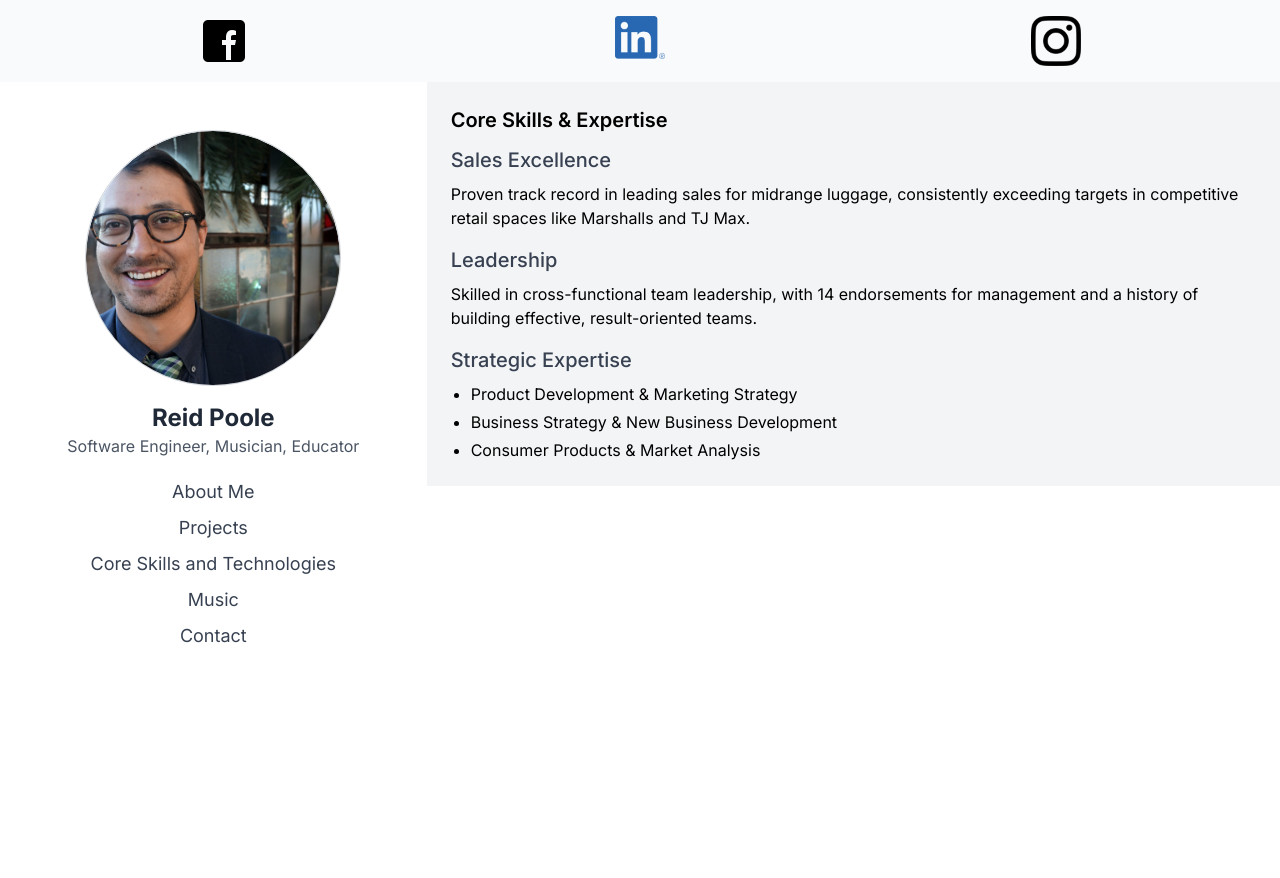
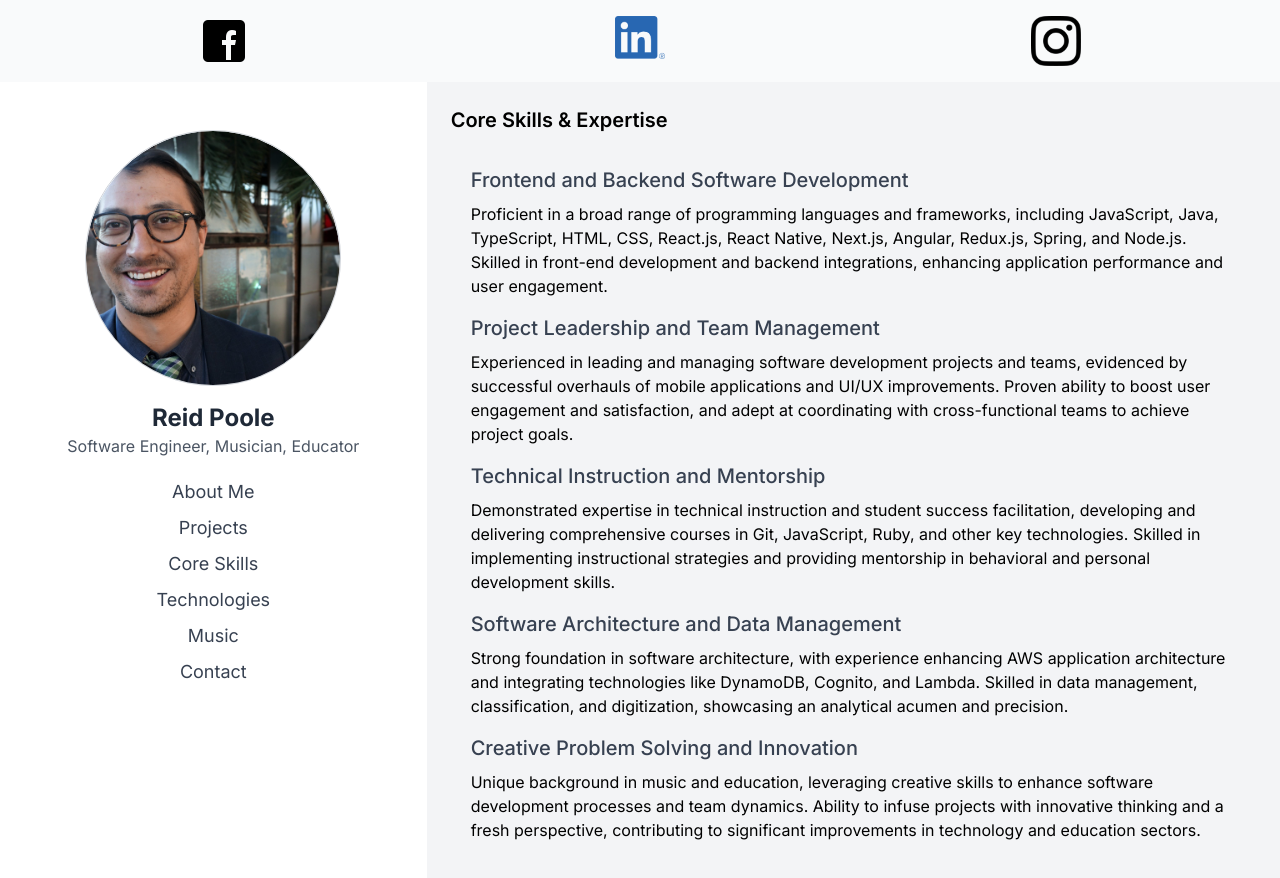
Before and after one commit to rpoole444/personal-website, a Next.js app: page /skills in a window 1280 px wide. Shown: the top 878 px of the page. Before the commit the page ends 800 px from the top, so only its background shows below. Built offline with nearby package versions, Linux system fonts and the light colour scheme.

Commit message:
add technologies page and finish skills page

```diff
--- a/src/app/skills/page.tsx
+++ b/src/app/skills/page.tsx
@@ -13,22 +13,31 @@ const Skills = () => {
           <Navbar />
           <section id='skills' className="bg-gray-100 p-6 w-2/3 h-full">
             <h2 className='text-xl text-grey-800 font-semibold mb-3'>Core Skills & Expertise</h2>
-            <div className='space-y-4'>
+            <div className='space-y-4 p-5'>
               <div className="skill-category">
-                <h3 className='text-xl text-gray-700 font-medium mb-2'>Sales Excellence</h3>
-                <p>Proven track record in leading sales for midrange luggage, consistently exceeding targets in competitive retail spaces like Marshalls and TJ Max.</p>
+                <h3 className='text-xl text-gray-700 font-medium mb-2'>Frontend and Backend Software Development</h3>
+                  <p>
+                    Proficient in a broad range of programming languages and frameworks, including JavaScript, Java, TypeScript, HTML, CSS, React.js, React Native, Next.js, Angular, Redux.js, Spring, and Node.js. Skilled in front-end development and backend integrations, enhancing application performance and user engagement.
+                  </p>
               </div>
               <div className="skill-category">
-                <h3 className='text-xl text-gray-700 font-medium mb-2'>Leadership</h3>
-                <p>Skilled in cross-functional team leadership, with 14 endorsements for management and a history of building effective, result-oriented teams.</p>
+                <h3 className='text-xl text-gray-700 font-medium mb-2'>Project Leadership and Team Management</h3>
+                <p>
+                  Experienced in leading and managing software development projects and teams, evidenced by successful overhauls of mobile applications and UI/UX improvements. Proven ability to boost user engagement and satisfaction, and adept at coordinating with cross-functional teams to achieve project goals.</p>
               </div>
               <div className="skill-category">
-                <h3 className='text-xl text-gray-700 font-medium mb-2'>Strategic Expertise</h3>
-                <ul className='list-disc ml-5 space-y-1'>
-                  <li>Product Development & Marketing Strategy</li>
-                  <li>Business Strategy & New Business Development</li>
-                  <li>Consumer Products & Market Analysis</li>
-                </ul>
+                <h3 className='text-xl text-gray-700 font-medium mb-2'>Technical Instruction and Mentorship</h3>
+                <p>
+                  Demonstrated expertise in technical instruction and student success facilitation, developing and delivering comprehensive courses in Git, JavaScript, Ruby, and other key technologies. Skilled in implementing instructional strategies and providing mentorship in behavioral and personal development skills.
+                </p>
+              </div>
+              <div className="skill-category">
+                <h3 className='text-xl text-gray-700 font-medium mb-2'>Software Architecture and Data Management</h3>
+                  Strong foundation in software architecture, with experience enhancing AWS application architecture and integrating technologies like DynamoDB, Cognito, and Lambda. Skilled in data management, classification, and digitization, showcasing an analytical acumen and precision.
+              </div>
+              <div className="skill-category">
+                <h3 className='text-xl text-gray-700 font-medium mb-2'>Creative Problem Solving and Innovation</h3>
+                  Unique background in music and education, leveraging creative skills to enhance software development processes and team dynamics. Ability to infuse projects with innovative thinking and a fresh perspective, contributing to significant improvements in technology and education sectors.
               </div>
             </div>
           </section>
--- /dev/null
+++ b/src/app/technologies/page.tsx
@@ -0,0 +1,28 @@
+import Navbar from "@/components/Navbar";
+import SocialMedia from "@/components/SocialMedia";
+import Head from "next/head";
+
+
+const Technologies = () => {
+  return (
+    <>
+      <Head>
+        <title>About Me - Reid Poole</title>
+      </Head>
+      <SocialMedia />
+        <div className='flex row'>
+          <Navbar />
+          <h2 id="skills" className="text-2xl font-bold text-center text-gray-800 my-8">
+            Technologies
+          </h2>
+          <div className="overflow-x-auto">
+            <section className="flex gap-6 justify-center items-center py-5">
+              <p>Add icons for each Tech here!</p>
+            </section>
+          </div>
+        </div>
+    </>
+  )
+}
+
+export default Technologies;
--- a/src/components/Navbar.tsx
+++ b/src/components/Navbar.tsx
@@ -11,7 +11,8 @@ const Navbar = () => {
           <nav className="flex flex-col items-center mt-4">
             <a href="/aboutMe" className='text-lg text-gray-700 hover:text-gray-900 py-1'>About Me</a>
             <a href="/projects" className='text-lg text-gray-700 hover:text-gray-900 py-1'>Projects</a>
-            <a href="/skills" className='text-lg text-gray-700 hover:text-gray-900 py-1'>Core Skills and Technologies</a>
+            <a href="/skills" className='text-lg text-gray-700 hover:text-gray-900 py-1'>Core Skills</a>
+            <a href="/technologies" className='text-lg text-gray-700 hover:text-gray-900 py-1'>Technologies</a>
             <a href="/music" className='text-lg text-gray-700 hover:text-gray-900 py-1'>Music</a>
             <Link href="/contact" className='text-lg text-gray-700 hover:text-gray-900 py-1'>
               Contact
```
